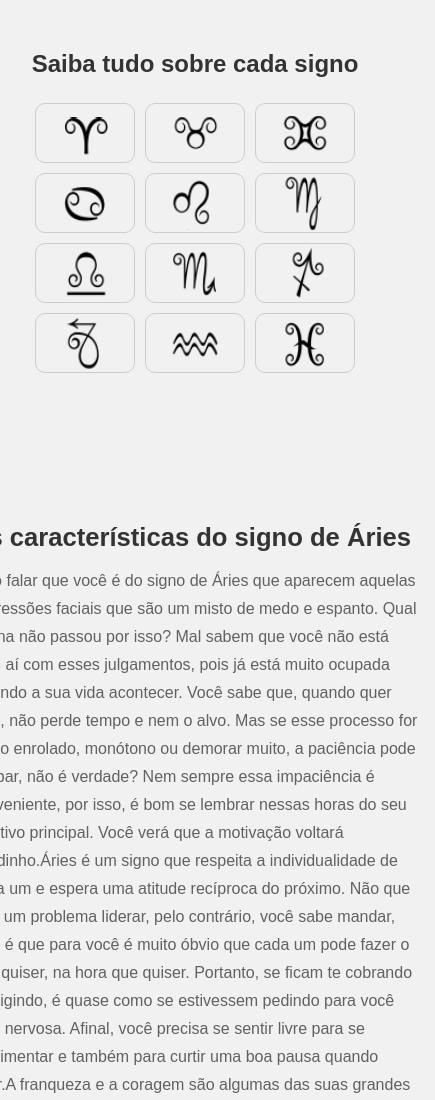
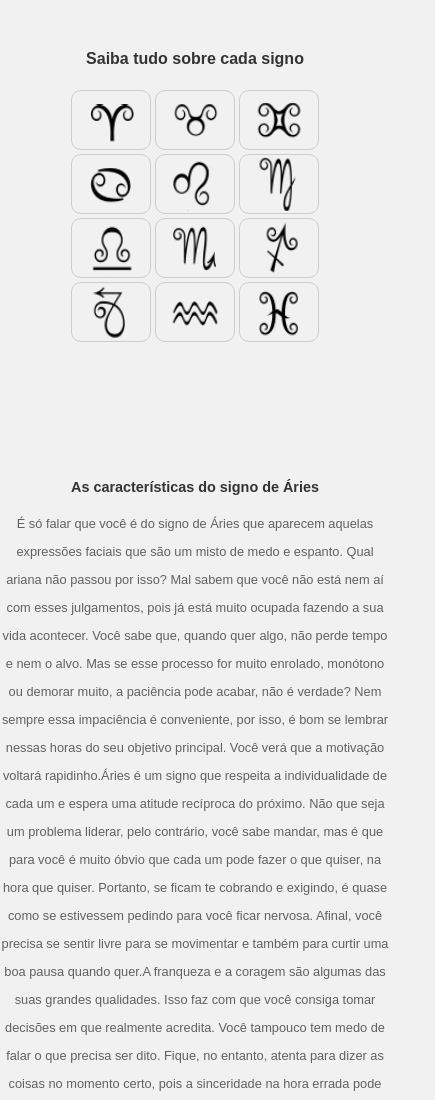
Before and after one commit to rMairink/signos, a plain HTML site: page index.html in a window 390 px wide. Shown: the top 1100 px of the page, 435 px wide, since content can reach past the window. Drawn offline with Linux system fonts and the light colour scheme.

Commit message:
signos_3

```diff
--- a/style.css
+++ b/style.css
@@ -115,7 +115,7 @@ body{
 
     .conteudo h3{
         font-size: 1.6rem;
-        margin: 15px 0;
+        margin: 25px 0;
         color: var(--text-color)
     }
 
@@ -152,23 +152,105 @@ body{
 
     .conteudo h1{
         font-size: 1.6rem;
-        margin: 15px;
+        /* margin: 15px; */
         color: var(--text-color);
     }
 
     .conteudo h3{
         font-size: 1.8rem;
-        margin: 15px;
+        /* margin: 15px; */
         color: var(--text-color)
     }
 
     .conteudo p{
         font-size: 1rem;
-        margin: 15px;
+        /* margin: 15px; */
         line-height: 28px;
         color: var(--p-color);
         font-weight: 500;
-        width: 450px
+        width: 100%;
+    }
+}
+
+@media all and (max-width: 720px){
+    .container{
+        display: flex;
+        justify-content: center;
+        flex-direction: column;
     }
 
+    .signos-event {
+        width: 100%;
+        margin: 30px 0;
+    }
+
+    .signos-event h1{
+        font-size: 1.5rem;
+    }
+
+    .signos-conteudos{
+        width: 100%;
+    }
+
+    .conteudo{
+        text-align: center;
+    }
+
+    .conteudo h1{
+        font-size: 1.4rem;
+        /* margin: 15px; */
+        color: var(--text-color);
+    }
+
+    .conteudo h3{
+        font-size: 1.8rem;
+        /* margin: 15px; */
+        color: var(--text-color)
+    }
+
+    .conteudo p{
+        font-size: 1rem;
+        /* margin: 15px; */
+        line-height: 28px;
+        color: var(--p-color);
+        font-weight: 500;
+        width: 100%;
+    }
 }
+
+
+@media all and (max-width: 500px){
+
+    .signos-event h1{
+        font-size: 1rem;
+    }
+
+    .signos-button{
+        width: 280px;
+    }
+
+    .signos-button-content{
+        width: 80px;
+        margin: 2px;
+    }
+
+    .conteudo h1{
+        font-size: .9rem;
+        color: var(--text-color);
+        margin: 5px
+    }
+
+    .conteudo h3{
+        font-size: .9rem;
+        margin: 5px;
+        color: var(--text-color)
+    }
+
+    .conteudo p{
+        font-size: .8rem;
+        line-height: 28px;
+        color: var(--p-color);
+        font-weight: 500;
+        width: 100%;
+    }
+}
```
